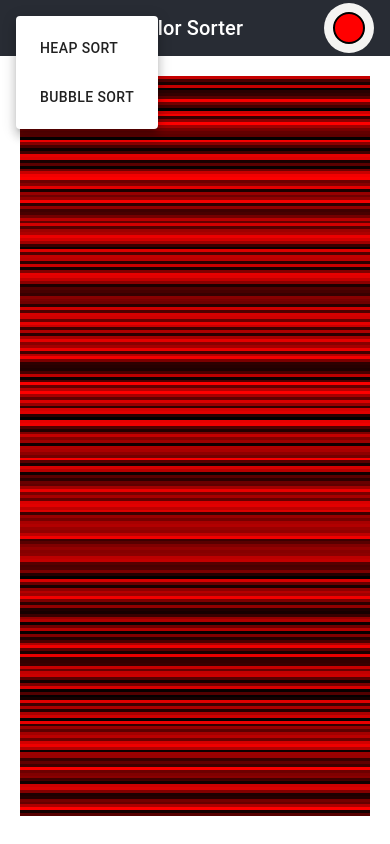
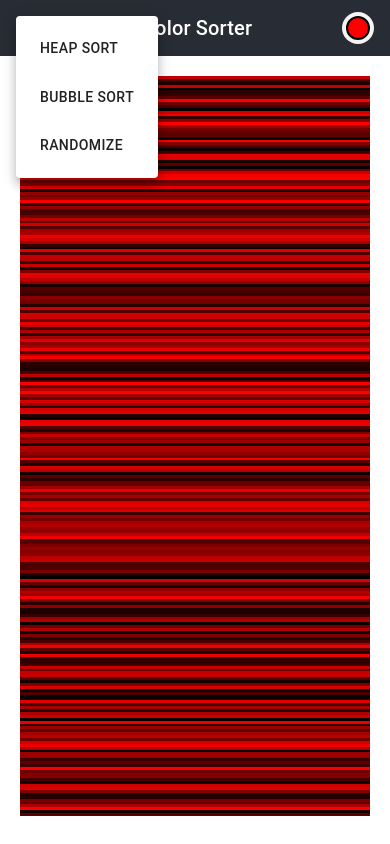
Before and after one commit to smcgrath0/Color-Sorter, a React app: page / in a window 390 px wide. Both pictures are taken after a click on the button "menu". Built offline with nearby package versions, Linux system fonts and the light colour scheme.

Commit message:
added mobile randoma and smaller color chooser on mobile

```diff
--- a/src/header/header.css
+++ b/src/header/header.css
@@ -89,4 +89,33 @@
     .header .mobile-menu {
         display: block;
     }
+    .header .color-list {
+        height:32px;
+        width: 32px;
+        max-width: 32px;
+    }
+    .header .inner-color-list {
+        height:600%;
+        width: 32px;
+        border-radius: 16px;
+        max-height: 32px;
+        max-width: 32px;
+        padding: 4px;
+    }
+    .header .inner-color-list:hover {
+        max-height: calc(28px*6);
+    }
+    .header .color-btn {
+        height:24px;
+        width: 24px;
+    }
+    .header .color-btn.active {
+        max-height: 24px;
+        max-width: 24px;
+    }
+    .header .inner-color-list:hover .color-btn{
+        max-height: 24px;
+        margin-bottom: 4px;
+        max-width: 24px;
+    }
 }
--- a/src/header/header.js
+++ b/src/header/header.js
@@ -143,6 +143,17 @@ function Header() {
                 Bubble Sort
               </Button>
             </MenuItem>
+            <MenuItem onClick={handleClose}>
+              <Button
+                color="inherit"
+                className="btn btn-random"
+                onClick={(e) => {
+                  handleRandomClick(e);
+                }}
+              >
+                Randomize
+              </Button>
+            </MenuItem>
           </Menu>
         </div>
         <div style={{ display: "flex" }}>
```
